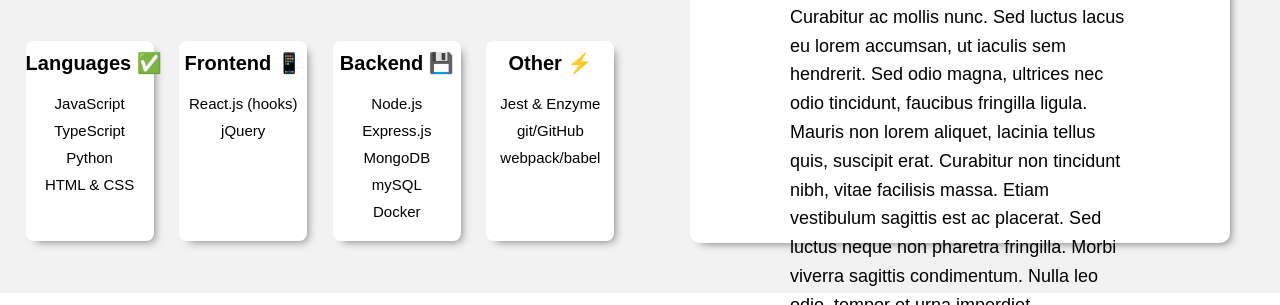
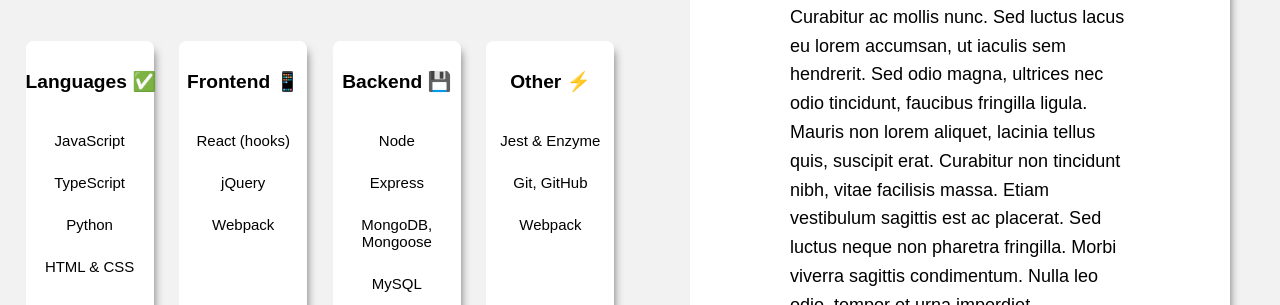
Before and after one commit to lukehatcher/lukehatcher.github.io, a React app: page / in a window 1280 px wide. Shown: the part 647-952 px from the top of the page. Built offline with nearby package versions, Linux system fonts and the light colour scheme.

Commit message:
about-me section scales dynamiclly with page resize

```diff
--- a/public/styles/AboutMe.css
+++ b/public/styles/AboutMe.css
@@ -2,22 +2,20 @@
 @import url('https://fonts.googleapis.com/css2?family=IBM+Plex+Sans:wght@400;700&display=swap');
 
 .aboutme-container {
+  /* border: 2px solid red; */
   display: flex;
   flex-direction: row;
-  height: 50vw;
+  height: auto;
   width: 100vw;
+  background-color: #f2f2f2;
 }
 
 .left-container {
   display: flex;
   flex-direction: column;
   align-items: center;
-  /* color: white; */
   width: 50vw;
   height: 100%;
-  /* background-color: white; */
-  background-color: #f2f2f2;
-  /* font-family: 'IBM Plex Sans', sans-serif; */
   font-family: 'Montserrat', sans-serif;
   font-weight: 400;
   font-size: 15px;
@@ -40,7 +38,6 @@
 }
 
 .skills-container {
-  /* border: 1px solid black; */
   display: flex;
   flex-direction: row;
   max-width: 50vw;
@@ -48,11 +45,13 @@
 
 .skill-card {
   /* background-color: #f2f2f2; */
+  position: relative;
   background-color: white;
   box-shadow: 5px 5px 10px -5px rgba(0,0,0,0.55);
   border-radius: 7.5px;
   margin: 1vw;
-  height: 25vh;
+  /* height: 25vh; */
+  height: auto;
   width: 10vw;
   text-align: center;
   transition: 0.2s ease all;
@@ -66,7 +65,7 @@
   font-family: 'Montserrat', sans-serif;
   font-weight: 600;
   /* text-shadow: rgb(167, 165, 165) 1px 1px 5px; */
-  font-size: 2.5vh;
+  font-size: 1.5vw;
 }
 
 /* right side of info */
@@ -76,9 +75,10 @@
   /* align-items: center; */
   justify-content: center;
   width: 50vw;
-  height: 100%;
-  background-color: #f2f2f2;
+  /* height: 100%; */
+  height: auto;
   color: black;
+  /* border: 1px solid black; */
 }
 
 .right-card {
@@ -105,9 +105,10 @@
 }
 
 .bio-text {
-  padding-top: 50px;
+  padding-top: 0;
   padding-left: 100px;
   padding-right: 100px;
+  padding-bottom: 40px;
   font-family: 'Montserrat', sans-serif;
   font-weight: 400;
   font-size: 18px;
--- a/public/styles/App.css
+++ b/public/styles/App.css
@@ -1,13 +1,12 @@
-* {
+/* * {
   margin: 0;
   padding: 0;
   box-sizing: border-box;
   /* position: absolute; */
-}
+/* } */
 
 body {
-  /* display: flex;
-  justify-content: center;
-  align-items: center;
-  background-color: grey; */
+  margin: 0;
+  padding: 0;
+  box-sizing: border-box;
 }
--- a/src/components/AboutMe.jsx
+++ b/src/components/AboutMe.jsx
@@ -15,22 +15,23 @@
           </div>
           <div className="skill-card">
             <p className="skill-card-title">Frontend&nbsp;📱</p>
-            <p id="skill">React.js (hooks)</p>
+            <p id="skill">React (hooks)</p>
             <p id="skill">jQuery</p>
+            <p id="skill">Webpack</p>
           </div>
           <div className="skill-card">
             <p className="skill-card-title">Backend&nbsp;💾</p>
-            <p id="skill">Node.js</p>
-            <p id="skill">Express.js</p>
-            <p id="skill">MongoDB</p>
-            <p id="skill">mySQL</p>
+            <p id="skill">Node</p>
+            <p id="skill">Express</p>
+            <p id="skill">MongoDB, Mongoose</p>
+            <p id="skill">MySQL</p>
             <p id="skill">Docker</p>
           </div>
           <div className="skill-card">
             <p className="skill-card-title">Other&nbsp;⚡️</p>
             <p id="skill">Jest & Enzyme</p>
-            <p id="skill">git/GitHub</p>
-            <p id="skill">webpack/babel</p>
+            <p id="skill">Git, GitHub</p>
+            <p id="skill">Webpack</p>
           </div>
         </div>
       </div>
```
Also changed, not shown: public/bundle.js.
